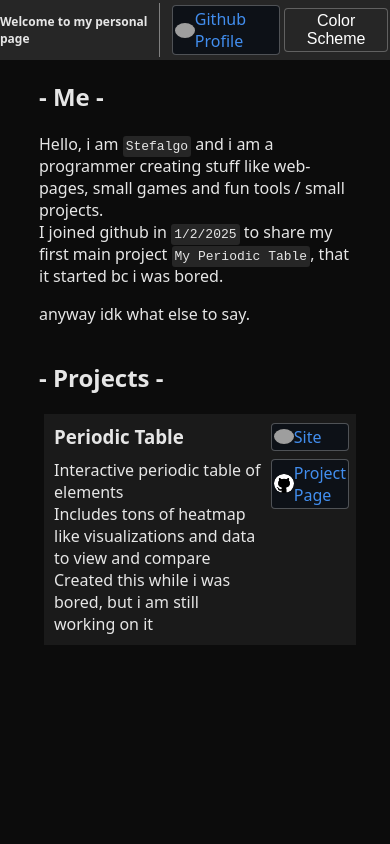
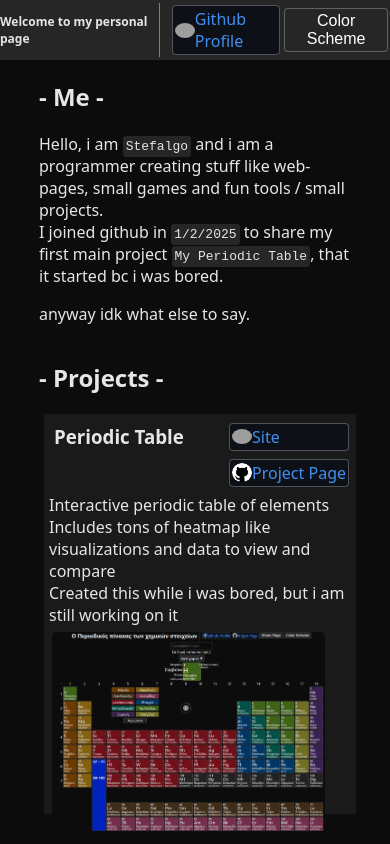
Before and after one commit to stefalgo/stefalgo.github.io, a plain HTML site: page index.html in a window 390 px wide. Drawn offline with Linux system fonts and the light colour scheme; grey boxes are pictures that could not be loaded.

Commit message:
Update 4

```diff
--- a/CSS/Stylesheet.css
+++ b/CSS/Stylesheet.css
@@ -299,6 +299,7 @@ optgroup {
 	border-radius: 5px;
 	position: relative;
 	overflow: hidden;
+	background: var(--nonmetal);
 }
 
 #CloseUp output {
@@ -336,37 +337,68 @@ optgroup {
 }
 
 .projectTemp {
-	display: flex;
-	flex-direction: row;
-	align-items: flex-start;
-	justify-content: space-between;
+	display: grid;
+	grid-template-columns: 1fr 1fr auto;
+	grid-template-rows: auto 1fr auto;
+	grid-template-areas:
+		"title cont links"
+		"desc  cont links";
+	gap: 3px;
 	padding: 5px;
 	width: 100%;
 	min-height: 100px;
 	max-height: 400px;
 	background: var(--background_B);
-
 	margin: 5px;
 	margin-bottom: 10px;
 }
 
-.projectTemp .proj-title {
-	display: flex;
-	flex-direction: column;
-	height: 100%;
-}
 
-.projectTemp .proj-title h3,
-.projectTemp .proj-title p {
+.proj-title {
+	grid-area: title;
 	margin: 5px;
 }
 
 .proj-links {
+	grid-area: links;
 	display: flex;
 	flex-direction: column;
 	align-items: stretch;
 	justify-content: flex-start;
-	height: 100%;
+}
+
+.proj-cont {
+	grid-area: cont;
+	width: 100%;
+	display: flex;
+	flex-direction: row;
+}
+
+.proj-thumb {
+	height: 200px;
+	margin: 3px;
+	border-radius: 5px;
+}
+
+.proj-desc p {
+	margin: 0;
+}
+
+@media (max-width: 1000px) {
+	.projectTemp {
+		display: grid;
+		grid-template-columns: 1fr auto;
+		grid-template-areas:
+			"title links"
+			"desc  desc"
+			"cont  cont";
+	}
+
+	.proj-desc {
+		width: 100%;
+		min-width: 0;
+		grid-column: 1 / -1;
+	}
 }
 
 /**-----------------------------------------------**/
--- a/index.html
+++ b/index.html
@@ -52,8 +52,8 @@
     <article id="art-proj" class="article">
         <h2>- Projects -</h2>
         <div class="projectTemp">
-            <div class="proj-title">
-                <h3>Periodic Table</h3>
+            <h3 class="proj-title">Periodic Table</h3>
+            <div class="proj-desc">
                 <p>
                     Interactive periodic table of elements
                     <br>
@@ -62,7 +62,10 @@
                     Created this while i was bored, but i am still working on it
                 </p>
             </div>
-            <div class="proj-links">
+            <div class="proj-cont">
+                <img class="proj-thumb" src="Media/PeriodicTable.png">
+            </div>
+            <nav class="proj-links">
                 <a href="https://stefalgo.github.io/My-Periodic-Table/" target="_blank" class="githubProfile"
                     title="https://stefalgo.github.io/My-Periodic-Table/">
                     <img src="https://stefalgo.github.io/My-Periodic-Table/Media/Na.png" style="background: black;">
@@ -73,7 +76,7 @@
                     <img src="Media\GitHub_Invertocat_White.png" style="background: black;">
                     Project Page
                 </a>
-            </div>
+            </nav>
         </div>
     </article>
 </body>
```
Also changed, not shown: Media/PeriodicTable.png (added).
